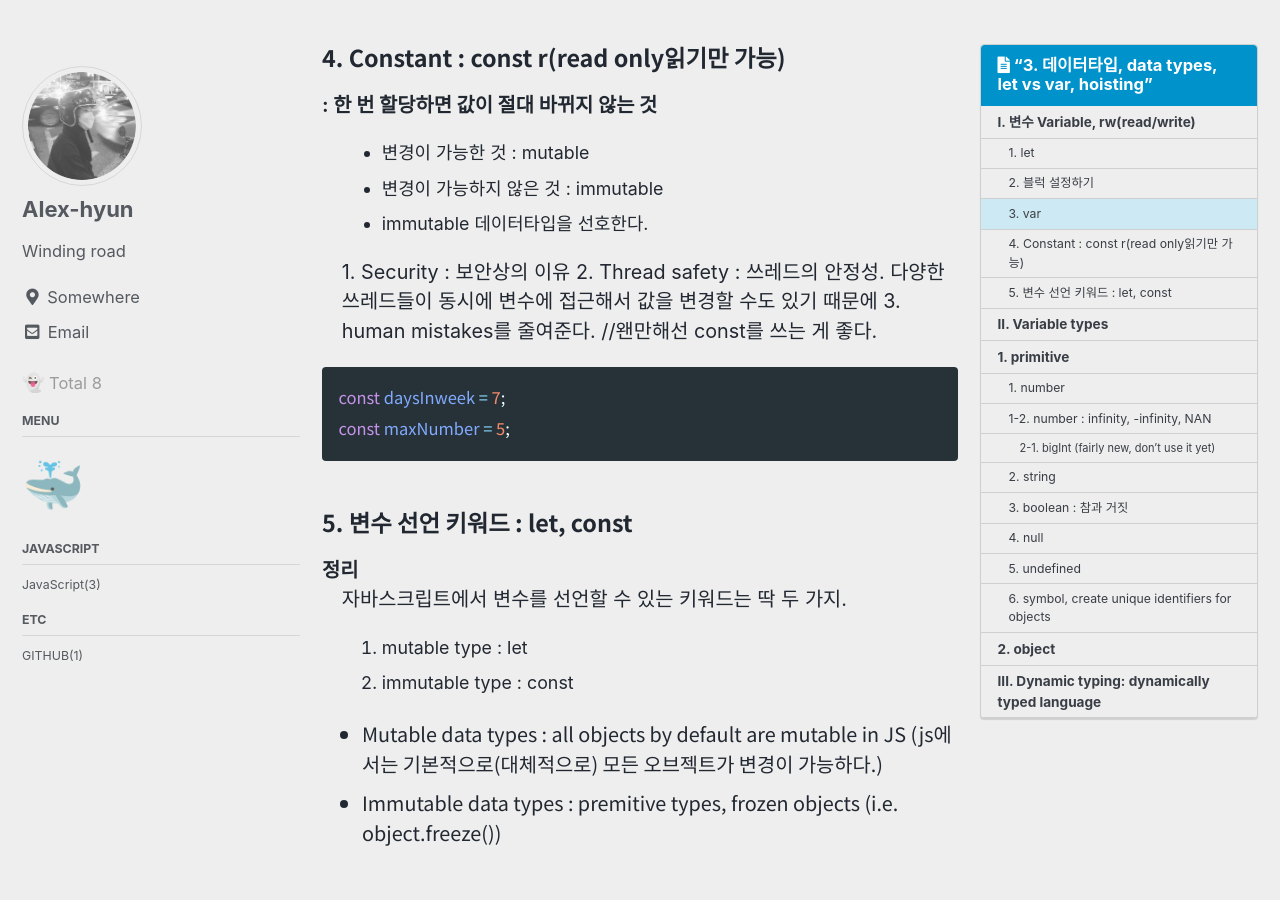
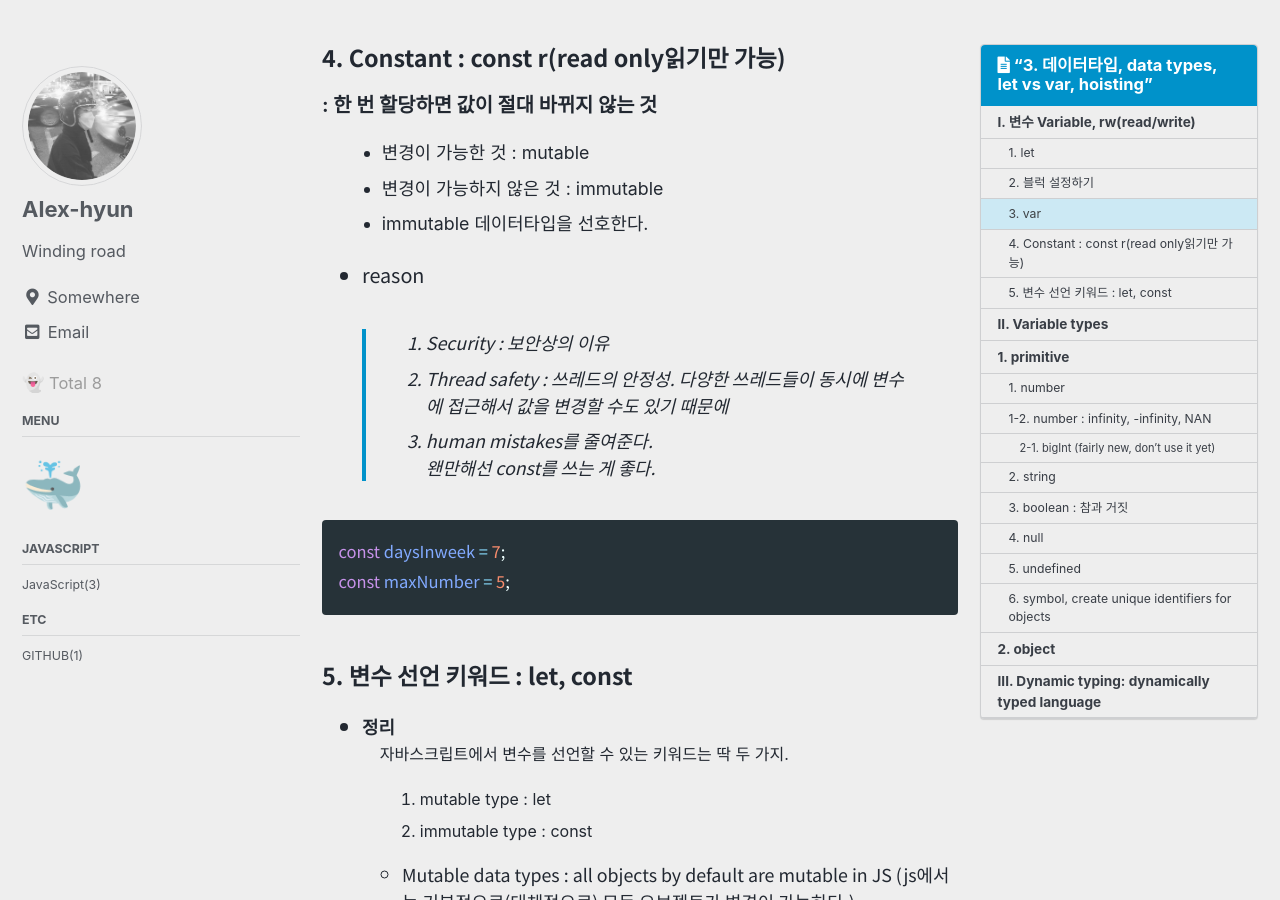
Before and after one commit to h-alex2/h-alex2.github.io, a Jekyll site: the page built from _posts/javascript/2021-05-20-javascript-02-bydreamcoding.md, in a window 1280 px wide and 900 px high, scrolled down 2095 px. Built offline with Jekyll 4.4.1, drawn with Linux system fonts in a browser that asks for light colours; cached includes are drawn as plain includes.

Commit message:
Update 2021-05-20-javascript-02-bydreamcoding.md

````diff
--- a/_posts/javascript/2021-05-20-javascript-02-bydreamcoding.md
+++ b/_posts/javascript/2021-05-20-javascript-02-bydreamcoding.md
@@ -67,11 +67,14 @@ console.log(name);
   - 변경이 가능하지 않은 것 : immutable
   <br>
   - immutable 데이터타입을 선호한다.
-    <reason>
-    1. Security : 보안상의 이유
-    2. Thread safety : 쓰레드의 안정성. 다양한 쓰레드들이 동시에 변수에 접근해서 값을 변경할 수도 있기 때문에
-    3. human mistakes를 줄여준다.
-//왠만해선 const를 쓰는 게 좋다.
+
+
+- reason
+>1. Security : 보안상의 이유
+>2. Thread safety : 쓰레드의 안정성. 다양한 쓰레드들이 동시에 변수에 접근해서 값을 변경할 수도 있기 때문에
+>3. human mistakes를 줄여준다.
+>왠만해선 const를 쓰는 게 좋다.
+
 
 ```javascript
 const daysInweek = 7;
@@ -79,7 +82,8 @@ const maxNumber = 5;
 ```
 
 #### 5. 변수 선언 키워드 : let, const
-정리
+- 정리
+
   : 자바스크립트에서 변수를 선언할 수 있는 키워드는 딱 두 가지.
   1. mutable type : let
   2. immutable type : const
````
